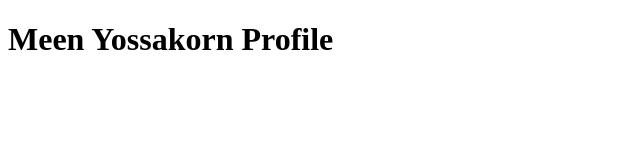
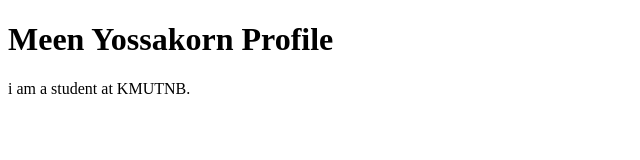
Before and after one commit to MeenYossakorn/github-desktop-project, a plain HTML site: page index.html in a window 1280 px wide. Shown: the whole page, without its empty margins (0-640 px from the left). Drawn offline with Linux system fonts and the light colour scheme.

Commit message:
add text profile
add text profile

```diff
--- a/index.html
+++ b/index.html
@@ -7,6 +7,6 @@
 </head>
 <body>
     <h1>Meen Yossakorn Profile</h1>
-
+    <p>i am a student at KMUTNB.</p>
 </body>
 </html>
```
